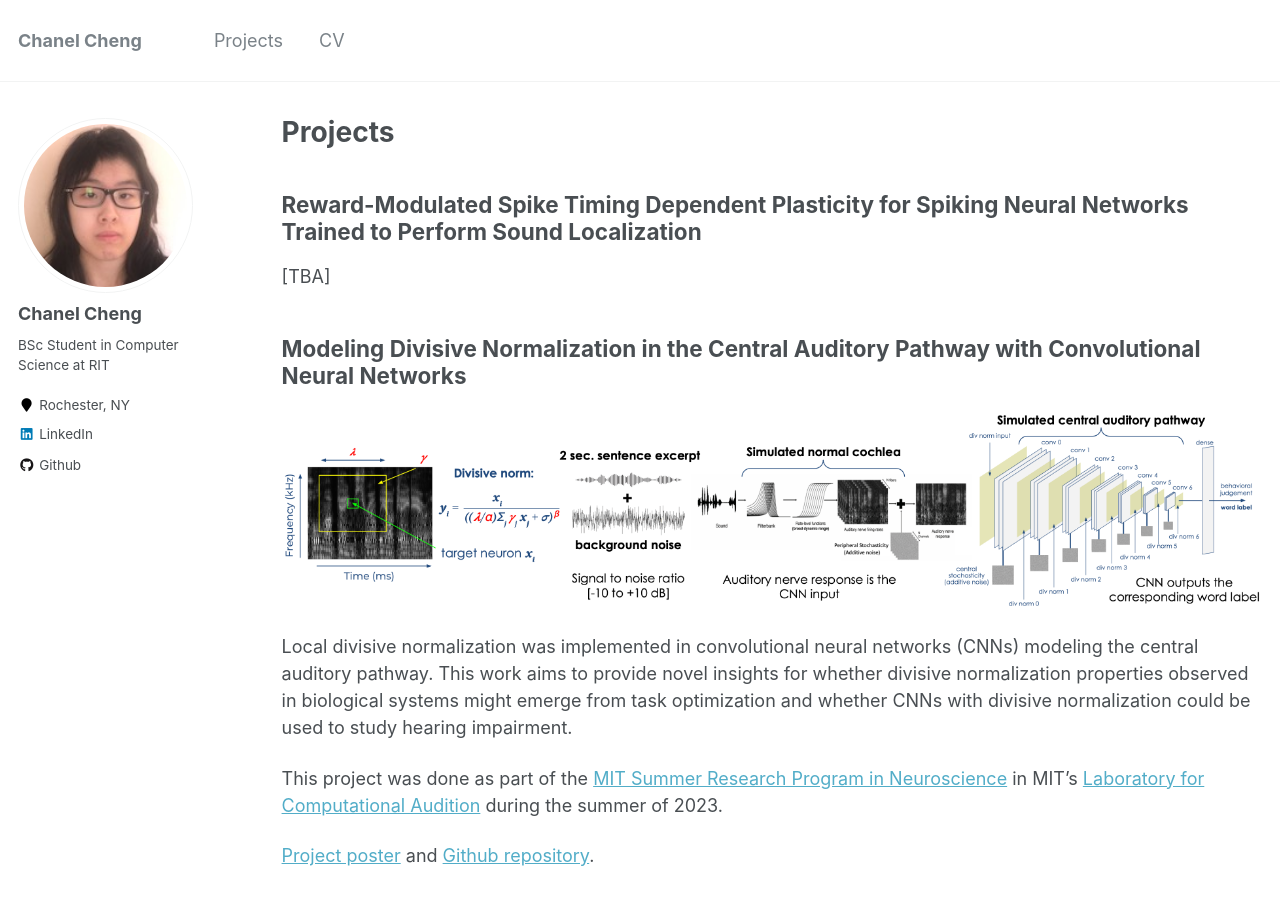
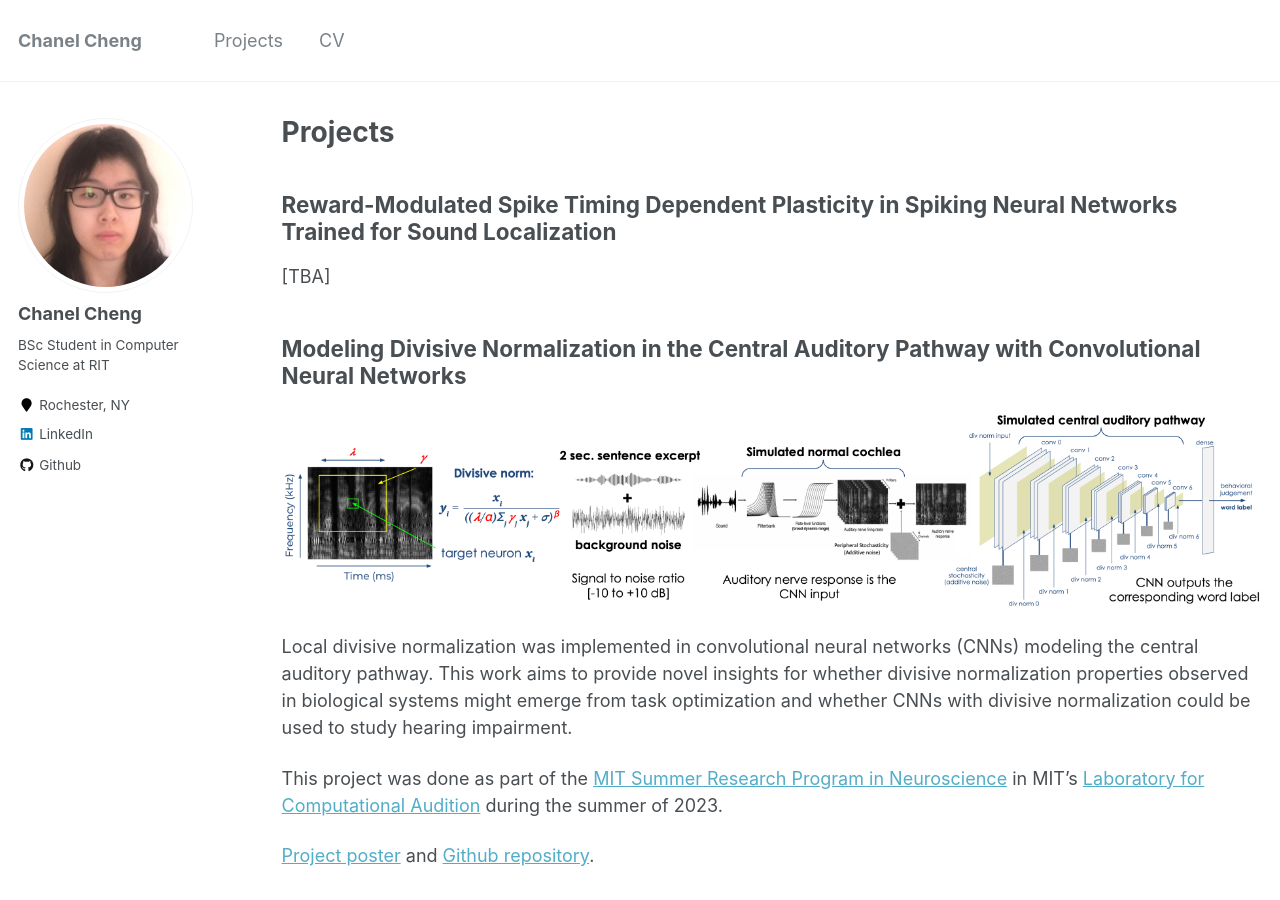
Before and after one commit to chanelfcheng/chanelfcheng.github.io, a Jekyll site: the page built from _pages/projects.md, in a window 1280 px wide and 900 px high. Built offline with Jekyll 4.4.1, drawn with Linux system fonts in a browser that asks for light colours.

Commit message:
Updated project name

```diff
--- a/_pages/projects.md
+++ b/_pages/projects.md
@@ -8,7 +8,7 @@ redirect_from:
   - project.html
 ---
 
-Reward-Modulated Spike Timing Dependent Plasticity for Spiking Neural Networks Trained to Perform Sound Localization
+Reward-Modulated Spike Timing Dependent Plasticity in Spiking Neural Networks Trained for Sound Localization
 ------
 [TBA]
 
```
